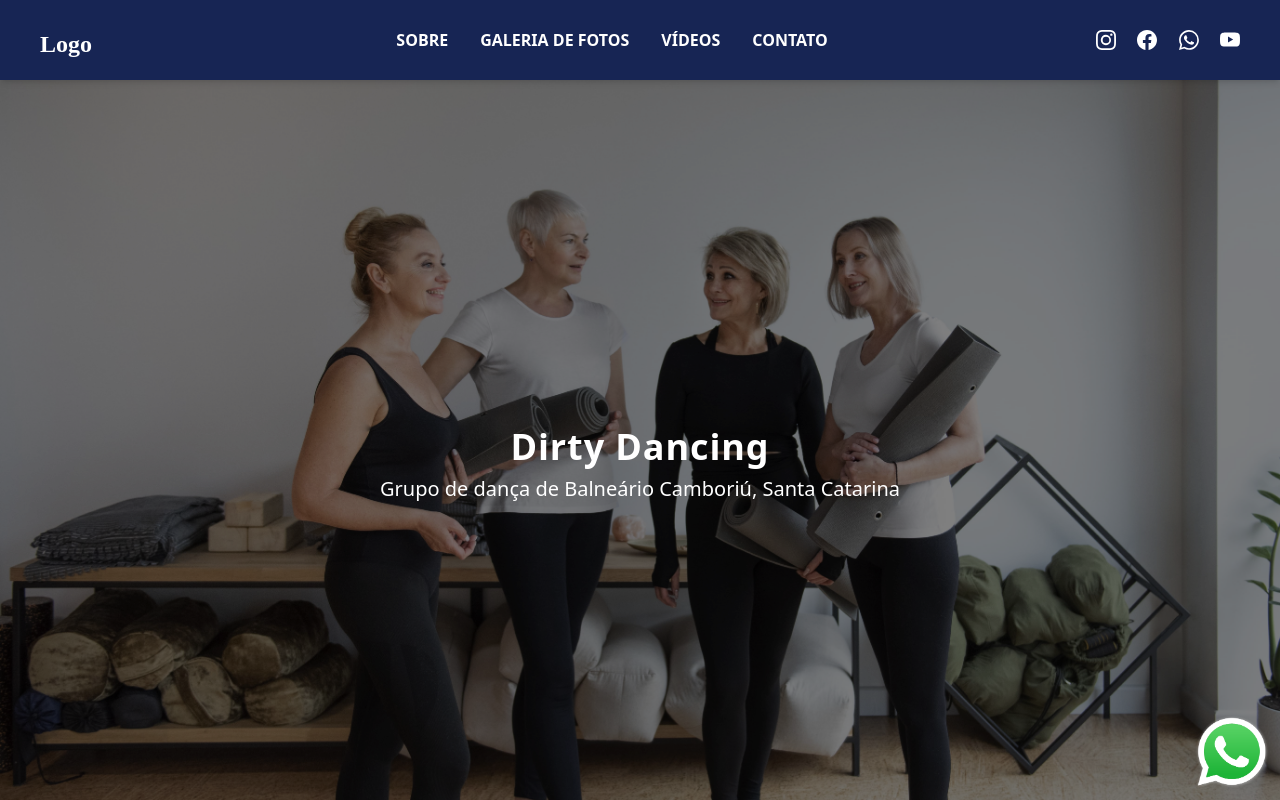
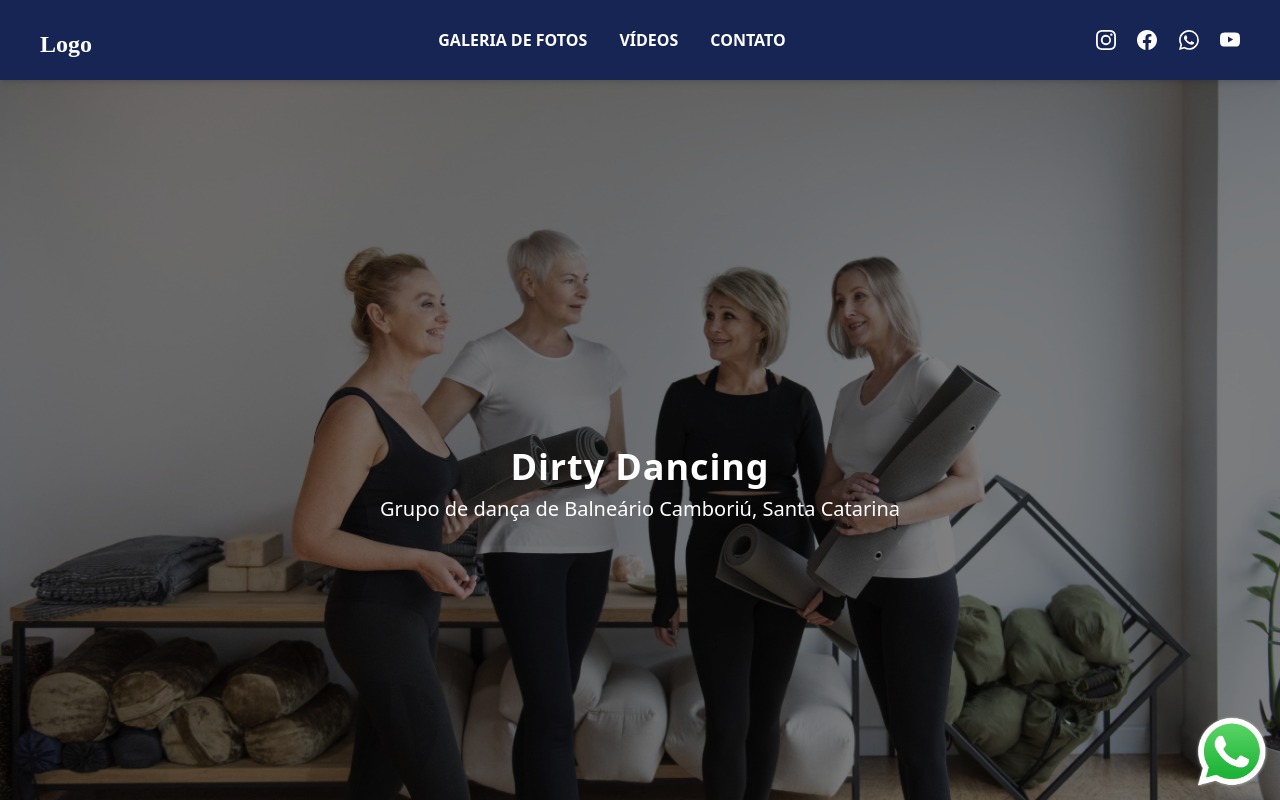
Before and after one commit to NataliaSRiber/dance_group_website_template, a Next.js app: page /About in a window 1280 px wide. Shown: the top 800 px of the page. Built offline with nearby package versions, Linux system fonts and the light colour scheme.

Commit message:
refactor: it includes padding on top

```diff
--- a/src/pages/About.tsx
+++ b/src/pages/About.tsx
@@ -11,7 +11,7 @@ const AboutUs = () => {
         <Nav />
           {/* <div className="bg-indigo-600 text-white font-[Poppins] hover:bg-indigo-400 duration-500 w-full h-64">
           </div> */}
-        <div className='w-full relative text-center h-auto'>
+        <div className='w-full relative text-center h-auto pt-14 md:pt-10'>
           <Image
             className='w-full h-full brightness-50'
             src={women}
--- a/src/pages/Nav.tsx
+++ b/src/pages/Nav.tsx
@@ -8,7 +8,7 @@ import Link from "next/link";
 
 export default function Nav() {
   const links = [
-    {name: "SOBRE", link: "/"},
+    // {name: "SOBRE", link: "/"}, // o logo deve retornar a página inicial
     {name: "GALERIA DE FOTOS", link: "/OurPhotos"},
     {name: "VÍDEOS", link: "/OurYoutubeVideos"},
     {name: "CONTATO", link: "/Contact"},
@@ -27,7 +27,9 @@ export default function Nav() {
       <div className="md:flex items-center justify-between bg-blue-950 py-5 md:px-10 px-7">
         <div className="text-3xl text-white mr-1 pt-2">
           <div className="font-bold text-2xl cursor-pointer flex items-center font-[Poppins]">
-            <span>Logo</span>
+            <Link href="/">
+              <span>Logo</span>
+            </Link>
           </div>
         </div>
         <div onClick={()=>setOpen(!open)} className="text-3xl absolute right-8 top-7 cursor-pointer md:hidden">
```
